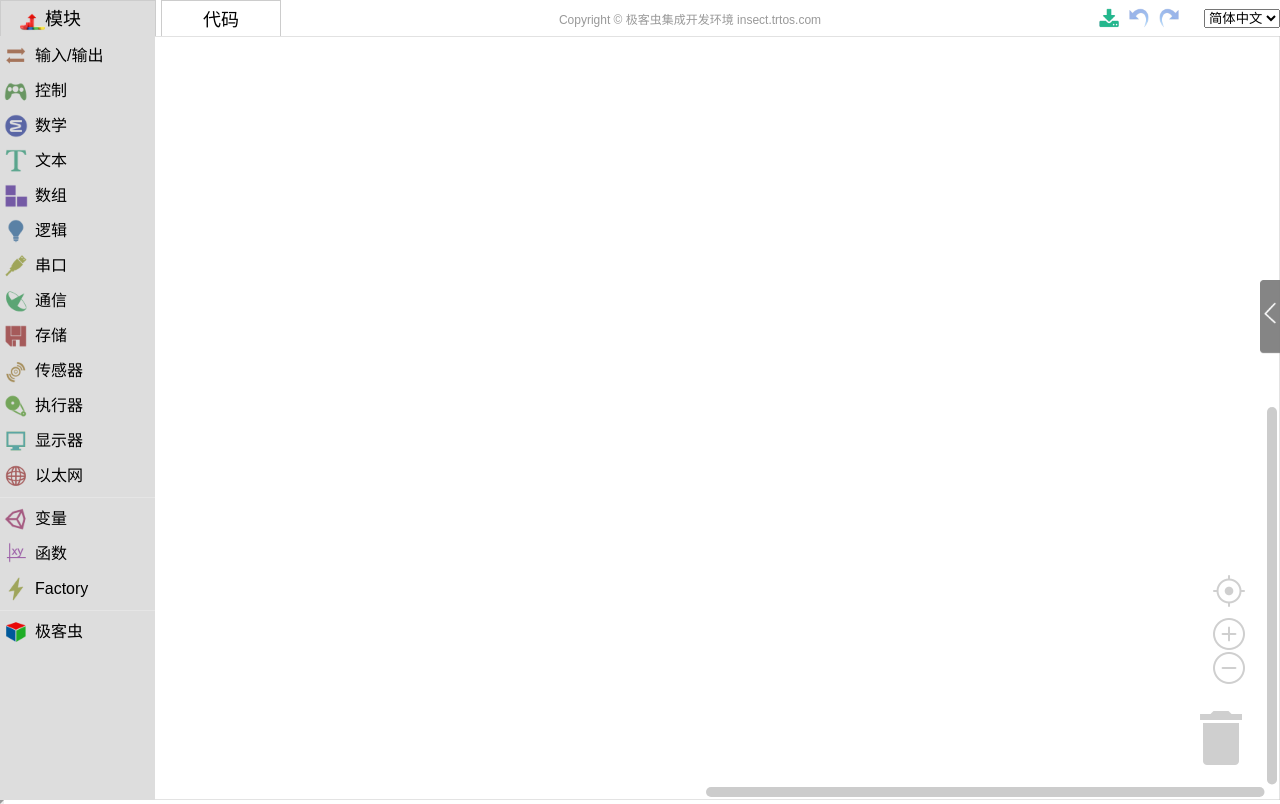
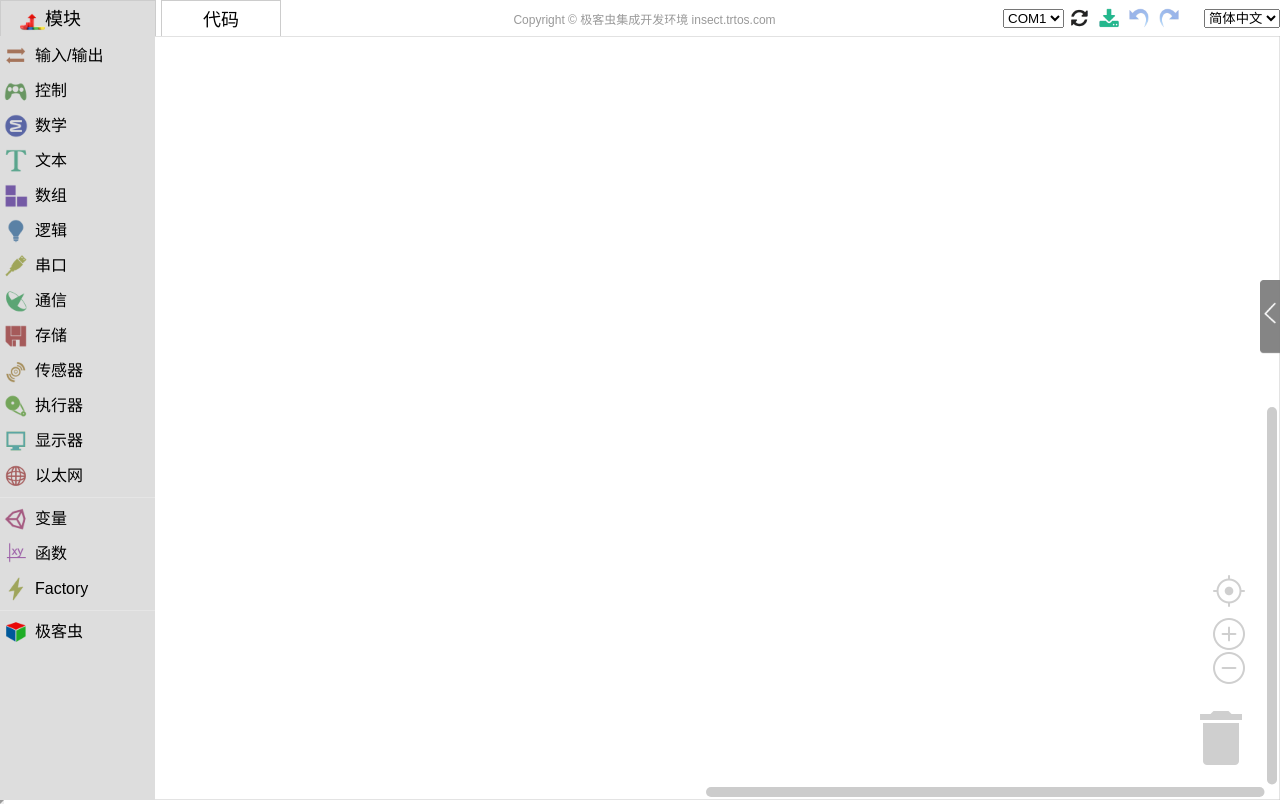
Before and after one commit to tongjinlv/GIDE, a plain HTML site: page apps/gide/index.html in a window 1280 px wide. Drawn offline with Linux system fonts and the light colour scheme.

Commit message:
no message

```diff
--- a/apps/gide/code.js
+++ b/apps/gide/code.js
@@ -139,7 +139,6 @@ Code.changeLanguage = function() {
   } else {
     search = search.replace(/\?/, '?lang=' + newLang + '&');
   }
-
   window.location = window.location.protocol + '//' +
       window.location.host + window.location.pathname + search;
 
@@ -322,6 +321,7 @@ Code.renderContent = function() {
 Code.init = function() {
   Code.initLanguage();
 
+  Code.initSerail();
   var rtl = Code.isRtl();
   var container = document.getElementById('content_area');
   var onresize = function(e) {
@@ -467,7 +467,9 @@ Code.initLanguage = function() {
     listVar.textContent = MSG['listVariable'];
   }
 };
+Code.initSerail = function() {
 
+};
 /**
  * Execute the user's code.
  * Just a quick and dirty eval.  Catch infinite loops.
--- a/apps/gide/index.html
+++ b/apps/gide/index.html
@@ -278,8 +278,19 @@ function init() {
             <td class="tabcoyright">
 			  <span id="copyright" style="font-family:arial;font-size:12px;color:#999;">copyright</span>
             </td>
+      <td class="tabmin">
+        <select>
+          <option value="COM1">COM1</option>
+          <option value="COM2">COM2</option>
+          <option value="COM3">COM3</option>
+          <option value="COM4">COM4</option>
+        </select>
+      </td>
+      <td class="tabmin">
+        <input onclick="location.reload();" name="undo" type="image" title="refresh(F5)"  src="media/refresh.png" style="padding:5px;" onmouseover="this.src='media/refresh.png'" onmousedown="this.src='media/refresh.png'" onmouseup="this.src='media/refresh.png'" onmouseout="this.src='media/refresh.png'" width="20" height="20" border="0">
+            </td>
 			<td class="tabmin">
-			  <input onclick="Blockly.mainWorkspace.undo(0);" name="undo" type="image" title="undo(ctrl+z)"  src="media/download.png" style="padding:5px;" onmouseover="this.src='media/download1.png'" onmousedown="this.src='media/download2.png'" onmouseup="this.src='media/download1.png'" onmouseout="this.src='media/download.png'" width="20" height="20" border="0">
+			  <input onclick="location.reload();" name="undo" type="image" title="undo(ctrl+z)"  src="media/download.png" style="padding:5px;" onmouseover="this.src='media/download1.png'" onmousedown="this.src='media/download2.png'" onmouseup="this.src='media/download1.png'" onmouseout="this.src='media/download.png'" width="20" height="20" border="0">
             </td>
       <td class="tabmin">
         <input onclick="Blockly.mainWorkspace.undo(0);" name="undo" type="image" title="undo(ctrl+z)"  src="media/undo.png" style="padding:5px;" onmouseover="this.src='media/undo1.png'" onmousedown="this.src='media/undo2.png'" onmouseup="this.src='media/undo1.png'" onmouseout="this.src='media/undo.png'" width="20" height="20" border="0">
```
Also changed, not shown: apps/gide/media/refresh.png (added).
